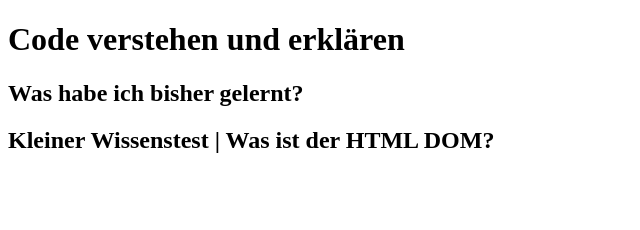
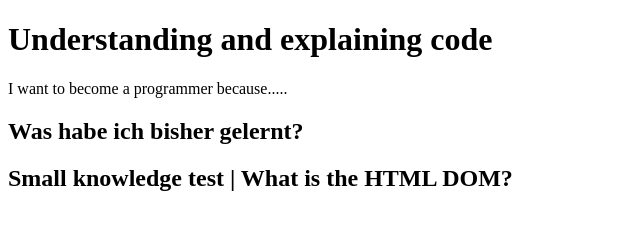
Before and after one commit to luisgostink/explain-your-code-1, a plain HTML site: page index.html in a window 1280 px wide. Shown: the whole page, without its empty margins (0-640 px from the left). Drawn offline with Linux system fonts and the light colour scheme.

Commit message:
readme + html file translated to english.

```diff
--- a/index.html
+++ b/index.html
@@ -10,36 +10,64 @@
         2. Verlinke es hier selbständig in den HTML head
         HINT: Relative Path.
         Wenn du dokumente in einem Ordern verlinken möchtest, muss der Pfad mit dem Ordner-Namen beginnen "/js/mein-dokumen.js".
+
+        ENG:
+        1. create a new CSS folder in your project folder
+        1. in this folder create a new style.css document
+        2. link it here independently in the HTML head
+            HINT: Relative Path.
+            If you want to link documents in a folder, the path must start with the folder name "/js/my-dokumen.js".
     -->
 
-    <title>Mein Titel</title>
+    <title>Main Title</title>
   </head>
   <body>
-    <h1>Code verstehen und erklären</h1>
+    <h1>Understanding and explaining code</h1>
 
     <!--
         1. Füge unter diesem Kommentar hier den passenden Tag für einen langen Text (Pargraph) ein.
         2. Schreibe in kurzen Sätzen warum du Programmier werden möchtest.
+
+        ENG:
+        1. Add the appropriate tag for a long text (pargraph) below this comment here. DONE
+        2. Write in short sentences why you want to become a programmemer. (...)
     -->
+
+    <p>I want to become a programmer because..... </p>
 
     <h2>Was habe ich bisher gelernt?</h2>
     <!--
         1. Erstelle eine Liste (ordered List)
         2. Liste mindesten 3 bis 4 Dinge auf die du letzten Wochen gelernt hast (Stichworte).
+
+        ENG:
+        1. create a list (ordered list)
+        2. list at least 3 to 4 things you have learned in the last weeks (keywords).
     -->
 
-    <h2>Kleiner Wissenstest | Was ist der HTML DOM?</h2>
+    <h2>Small knowledge test | What is the HTML DOM?</h2>
     <!--
         1. Füge hier erneut den Tag für einen Text ein (Paragraph).
         2. Erkläre nun deinen Worten, was der HTML DOM ist. Du darfst natürlich auch im Internet recherchieren. (natürlich innerhalb des Paragraph-Tags)
         3. Suche im Web ein passendes Bild für den HTML DOM z.B. ein DOM Struktur Diagramm.
         4. Erstelle einen Ordner mitizen was der Unteschied ist, auch wieder in einem Pragraph-Tag.
+
+        ENG:
+        1. Insert the tag for a text (paragraph) here again. 2.
+        2. Now explain in your own words what the HTML DOM is. You may, of course, also research it on the internet. (within the paragraph tag, of course)
+        3. Search the web for a suitable image for the HTML DOM, e.g. a DOM structure diagram.
+        4. Create a folder with what the difference is, again in a pragraph tag.
     -->
 
     <!--
         1. Bei jedem Titel (headings , h-tags) eine ID hinzufügen (keine id darf zweimal vorkommen natürlich).
         2. Füge bei allen Pargraph-Tags einen Class-Tag hinzu, bennen klasse textblock
         3. Style dein Dokument max 5 min. lang, verwende die IDs und die class dafür (definiere es im CSS/style.css).
+
+        ENG:
+        1. add an ID to each title (headings , h-tags) (no id may appear twice, of course). 2. add a class tag to all pargraph tags, name class textblock.
+        2. add a class tag to all pargraph tags, name class textblock.
+        3. style your document max. 5 min. long, use the IDs and the class for it (define it in CSS/style.css).
     -->
 
     <!--
@@ -50,6 +78,15 @@
 
 
         Beispiel: Ändere mit JavaScript die Farbe der Texte oder den Hintergrund, ändere die Schriftgrösse oder ordne die Elemente anders an.
+
+        ENG:
+        Here we would like to add more script
+        1. add a script tag.
+        2. style your document a little bit with JavaScript ".style".
+        3. which "get" method can you use for the class?
+
+
+        Example: Use JavaScript to change the colour of the texts or the background, change the font size or arrange the elements differently.
     -->
   </body>
 </html>
```
Also changed, not shown: 1 other file.
